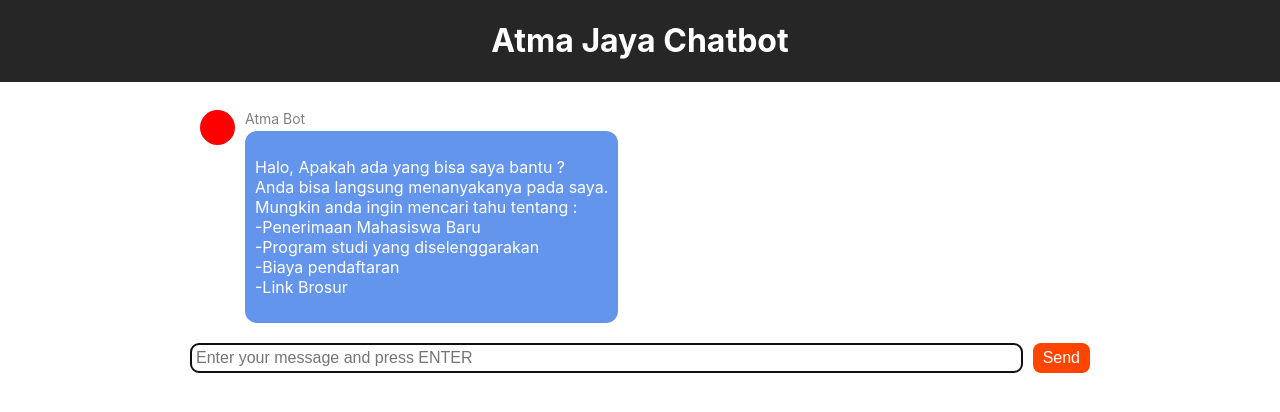
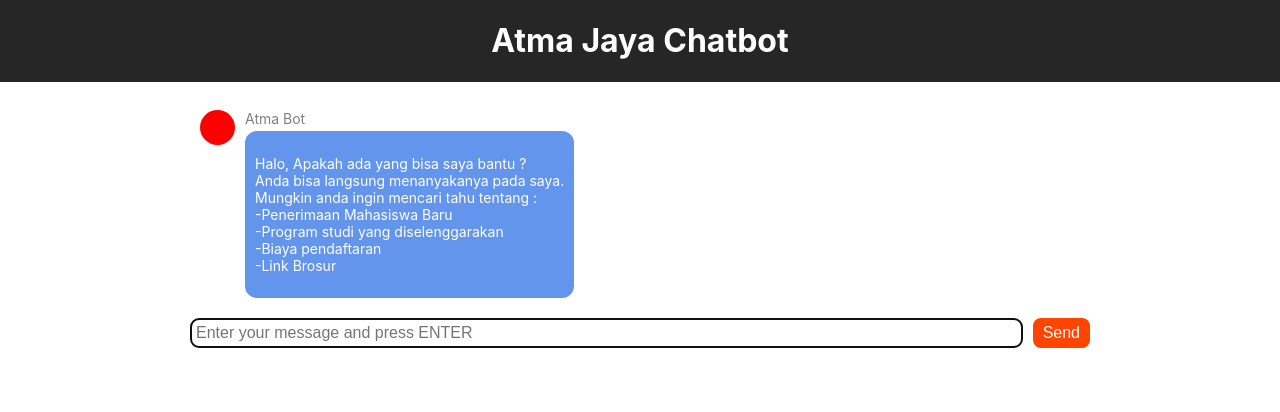
Before and after one commit to andika9199/Web-RetrievalChatbot, a React (Create React App) app: page / in a window 1280 px wide. Shown: the top 412 px of the page. Built offline with nearby package versions, Linux system fonts and the light colour scheme.

Commit message:
Modify Some Style

```diff
--- a/public/index.html
+++ b/public/index.html
@@ -19,7 +19,7 @@
       work correctly both with client-side routing and a non-root public URL.
       Learn how to configure a non-root public URL by running `npm run build`.
     -->
-    <title>Atma Chatbot</title>
+    <title>UAJY Chatbot</title>
   </head>
   <body>
     <noscript>You need to enable JavaScript to run this app.</noscript>
--- a/src/App.css
+++ b/src/App.css
@@ -73,11 +73,17 @@
   background-color: cornflowerblue;
   color: white;
   display: inline-block;
-  white-space: pre-line
+  white-space: pre-line;
+  font-size: 14px;
+  text-align: justify;
+  text-justify: inter-word;
 }
 
 .currentMember > .Message-content .text {
   background-color: orangered;
+  font-size: 14px;
+  text-align: justify;
+  text-justify: inter-word;
 }
 
 form {
--- a/src/App.js
+++ b/src/App.js
@@ -3,14 +3,6 @@
 import './App.css';
 import Messages from "./Messages";
 import Input from "./Input";
-
-function randomName() {
-  const adjectives = ["autumn", "hidden", "bitter", "misty", "silent", "empty", "dry", "dark", "summer", "icy", "delicate", "quiet", "white", "cool", "spring", "winter", "patient", "twilight", "dawn", "crimson", "wispy", "weathered", "blue", "billowing", "broken", "cold", "damp", "falling", "frosty", "green", "long", "late", "lingering", "bold", "little", "morning", "muddy", "old", "red", "rough", "still", "small", "sparkling", "throbbing", "shy", "wandering", "withered", "wild", "black", "young", "holy", "solitary", "fragrant", "aged", "snowy", "proud", "floral", "restless", "divine", "polished", "ancient", "purple", "lively", "nameless"];
-  const nouns = ["waterfall", "river", "breeze", "moon", "rain", "wind", "sea", "morning", "snow", "lake", "sunset", "pine", "shadow", "leaf", "dawn", "glitter", "forest", "hill", "cloud", "meadow", "sun", "glade", "bird", "brook", "butterfly", "bush", "dew", "dust", "field", "fire", "flower", "firefly", "feather", "grass", "haze", "mountain", "night", "pond", "darkness", "snowflake", "silence", "sound", "sky", "shape", "surf", "thunder", "violet", "water", "wildflower", "wave", "water", "resonance", "sun", "wood", "dream", "cherry", "tree", "fog", "frost", "voice", "paper", "frog", "smoke", "star"];
-  const adjective = adjectives[Math.floor(Math.random() * adjectives.length)];
-  const noun = nouns[Math.floor(Math.random() * nouns.length)];
-  return adjective + noun;
-}
 
 function randomColor() {
   return '#' + Math.floor(Math.random() * 0xFFFFFF).toString(16);
@@ -31,7 +23,6 @@
       }
     ],
     member: {
-      username: randomName(),
       color: randomColor()
     },
   }
@@ -78,7 +69,6 @@
   }
 
   onSendMessage = async (message) => {
-    const { answer } = this.state
     const messages = this.state.messages
     const question = this.state.question
     const toShort = "Pertanyaan anda terlalu pendek, mohon perjelas minimal 2 kata. terima kasih"
--- a/src/Messages.js
+++ b/src/Messages.js
@@ -1,5 +1,5 @@
 import {Component} from "react";
-import React, { createRef } from "react";
+import React from "react";
 
 class Messages extends Component {
   state = {
@@ -23,10 +23,8 @@
     const {member, text, answer} = message;
     const {currentMember, messages} = this.props;
     const messageFromMe = member.id === currentMember.id;
-    const test = "aa \n aaa"
     const className = messageFromMe ?
       "Messages-message currentMember" : "Messages-message";
-
     return (
       <div>
         {
@@ -57,9 +55,13 @@
                   <div className="username">
                     Atma Bot
                   </div>
-                  <div className="text">
-                    <p className="text"> { answer } </p>
-                  </div>
+                    <div className="text">
+                      {
+                        answer.includes('http') ? <a href={answer} target="_blank"> Bisa membuka Link Berikut </a>
+                        :
+                        <p className="text"> { answer } </p>
+                      }
+                    </div>
               </div>
           </li> : null
         }
```
